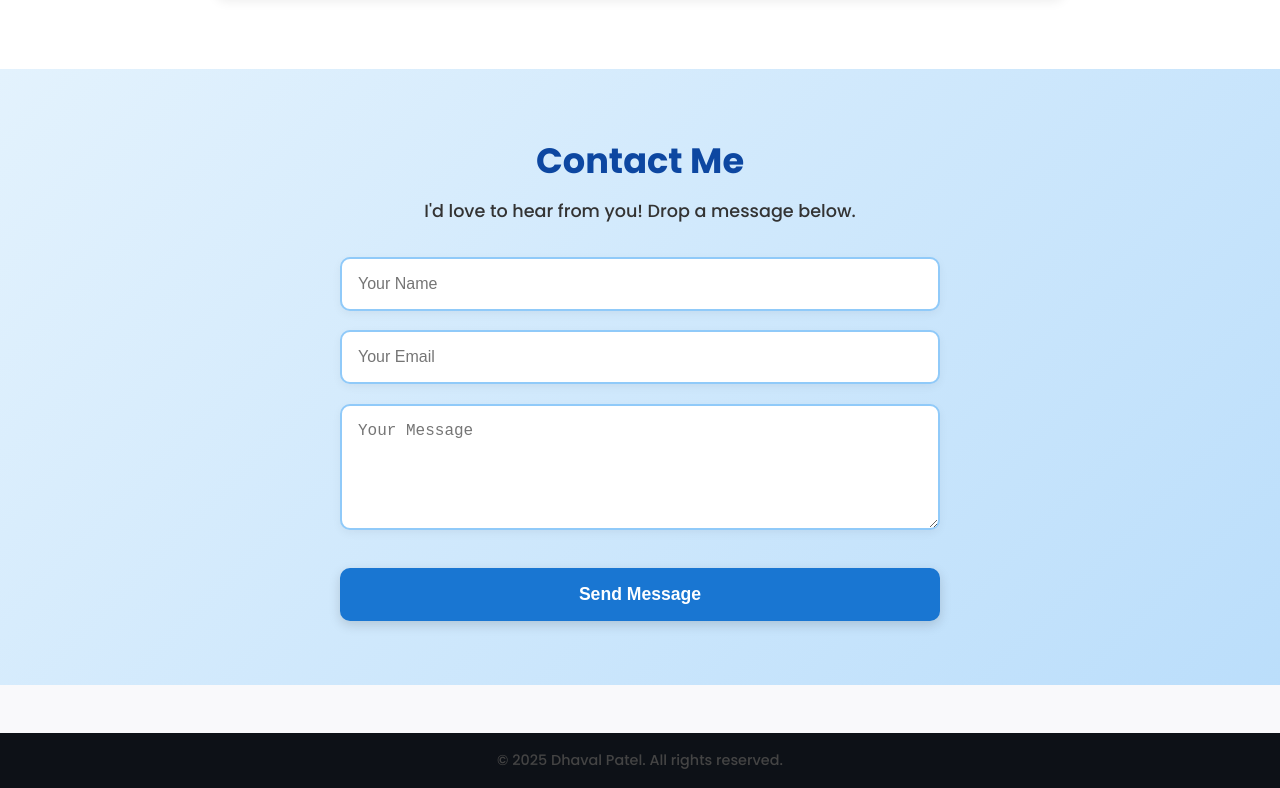
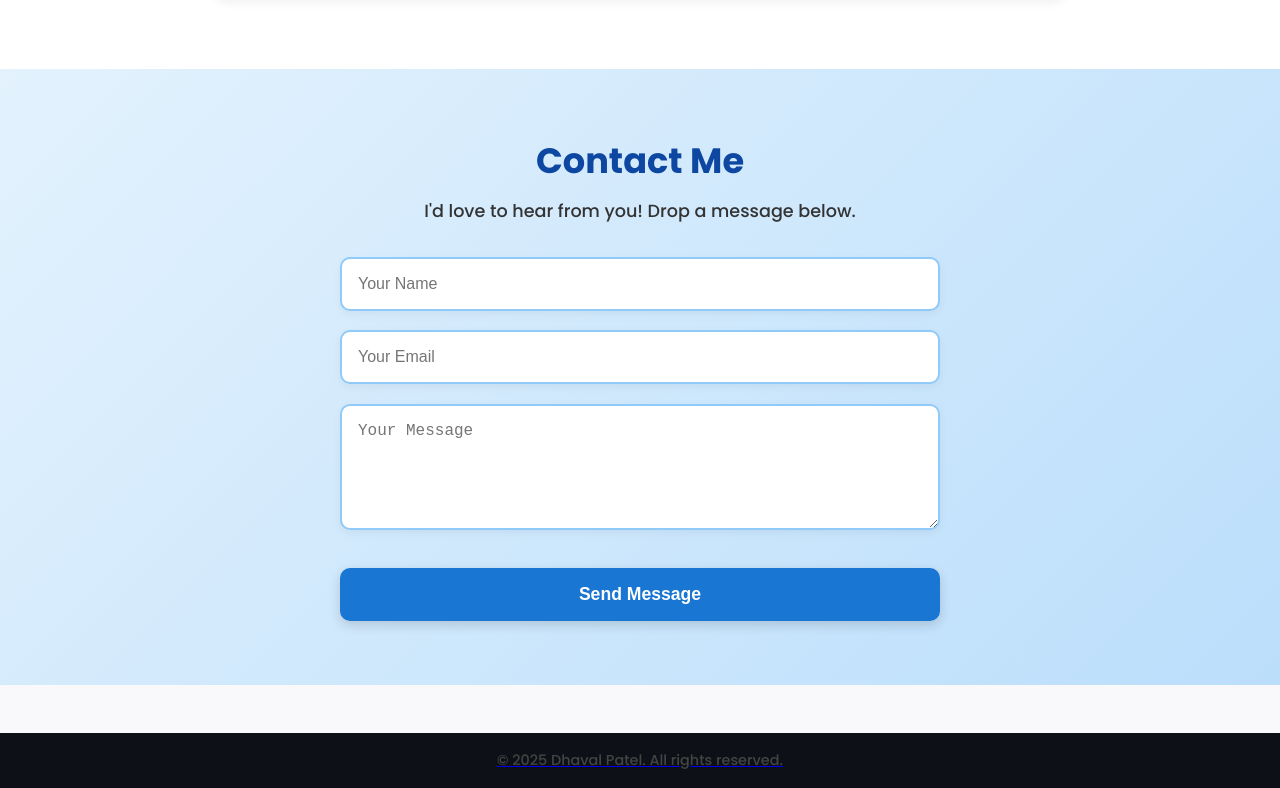
Before and after one commit to Dsp2810/portfolio-, a plain HTML site: page index.html in a window 1280 px wide. Shown: the part 3807-4595 px from the top of the page. Drawn offline with Linux system fonts and the light colour scheme.

Commit message:
Update index.html

```diff
--- a/index.html
+++ b/index.html
@@ -158,7 +158,9 @@
 
 
   <footer>
+    <a href="https://www.google.com/" target="_blank">
     <p>© 2025 Dhaval Patel. All rights reserved.</p>
+    </a>
   </footer>
    <script>
     document.getElementById("contactForm").addEventListener("submit", function (event) {
```
